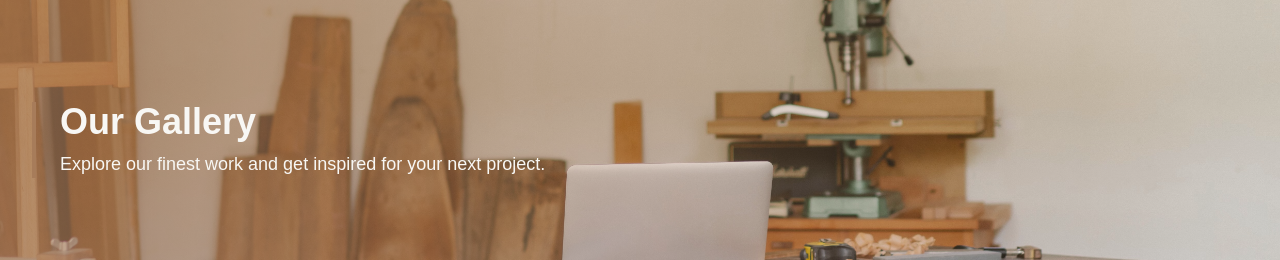
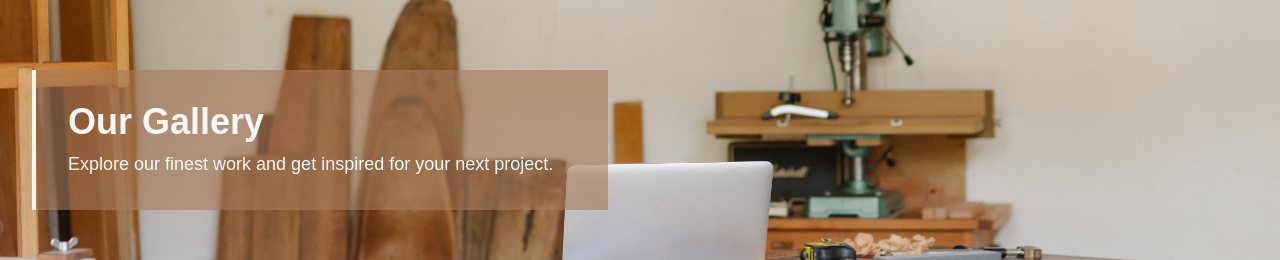
Before and after one commit to dev-nirob1/manacop-wood-work-interior, a Next.js app: page /gallery in a window 1280 px wide. Shown: the part 236-496 px from the top of the page. Built offline with nearby package versions, Linux system fonts and the light colour scheme.

Commit message:
update gallery page

```diff
--- a/src/app/components/front/FeaturedProject.jsx
+++ b/src/app/components/front/FeaturedProject.jsx
@@ -34,7 +34,7 @@ const FeaturedProject = () => {
   const [thumbsSwiper, setThumbsSwiper] = useState(null);
 
   return (
-    <section className="py-16 px-4 sm:px-6 lg:px-16 bg-primary/30">
+    <section className="py-16 px-4 sm:px-6 lg:px-16 bg-white">
       <div className="max-w-7xl mx-auto flex flex-col gap-12">
         <div className="grid lg:grid-cols-[1.2fr_1fr] gap-8">
           {/* Image + Thumbnails */}
@@ -102,9 +102,7 @@ const FeaturedProject = () => {
               {projectDetails.map((detail) => (
                 <div key={detail.label}>
                   <p className="text-xs text-dark/80">{detail.label}</p>
-                  <p className="text-sm font-bold text-dark">
-                    {detail.value}
-                  </p>
+                  <p className="text-sm font-bold text-dark">{detail.value}</p>
                 </div>
               ))}
             </div>
--- a/src/app/components/front/GallerySection.jsx
+++ b/src/app/components/front/GallerySection.jsx
@@ -30,7 +30,7 @@ const GallerySection = () => {
   };
 
   return (
-    <section className="py-16 px-4 sm:px-6 lg:px-16 bg-white">
+    <section className="py-16 px-4 sm:px-6 lg:px-16">
       <div className="max-w-7xl mx-auto flex flex-col gap-10">
         {/* Filter */}
         <div className="flex flex-wrap justify-center gap-3">
--- a/src/app/components/front/PageHero.jsx
+++ b/src/app/components/front/PageHero.jsx
@@ -4,24 +4,21 @@ const PageHero = ({ title, image, description }) => {
   return (
     <div className="relative min-h-[70vh] flex flex-col justify-center overflow-hidden">
       <Image
-        src={`${image ? image : '/images/about-hero.avif'}`}
+        src={`${image ? image : "/images/about-hero.avif"}`}
         alt={title}
         fill
         priority
         className="object-cover -z-10"
       />
-      <div className="absolute inset-0 bg-linear-to-r from-primary/70 to-transparent -z-10" />
 
       <div>
         <div className="max-w-7xl mx-auto px-4 sm:px-6 lg:px-8">
-          <div className="border-l-4 border-primary pl-6">
+          <div className="border-l-4 border-white p-8 max-w-xl bg-primary/60">
             <h1 className="text-3xl sm:text-4xl font-bold text-white">
               {title}
             </h1>
             {description && (
-              <p className="text-white mt-2 max-w-xl text-lg">
-                {description}
-              </p>
+              <p className="text-white mt-2 text-lg">{description}</p>
             )}
           </div>
         </div>
```
